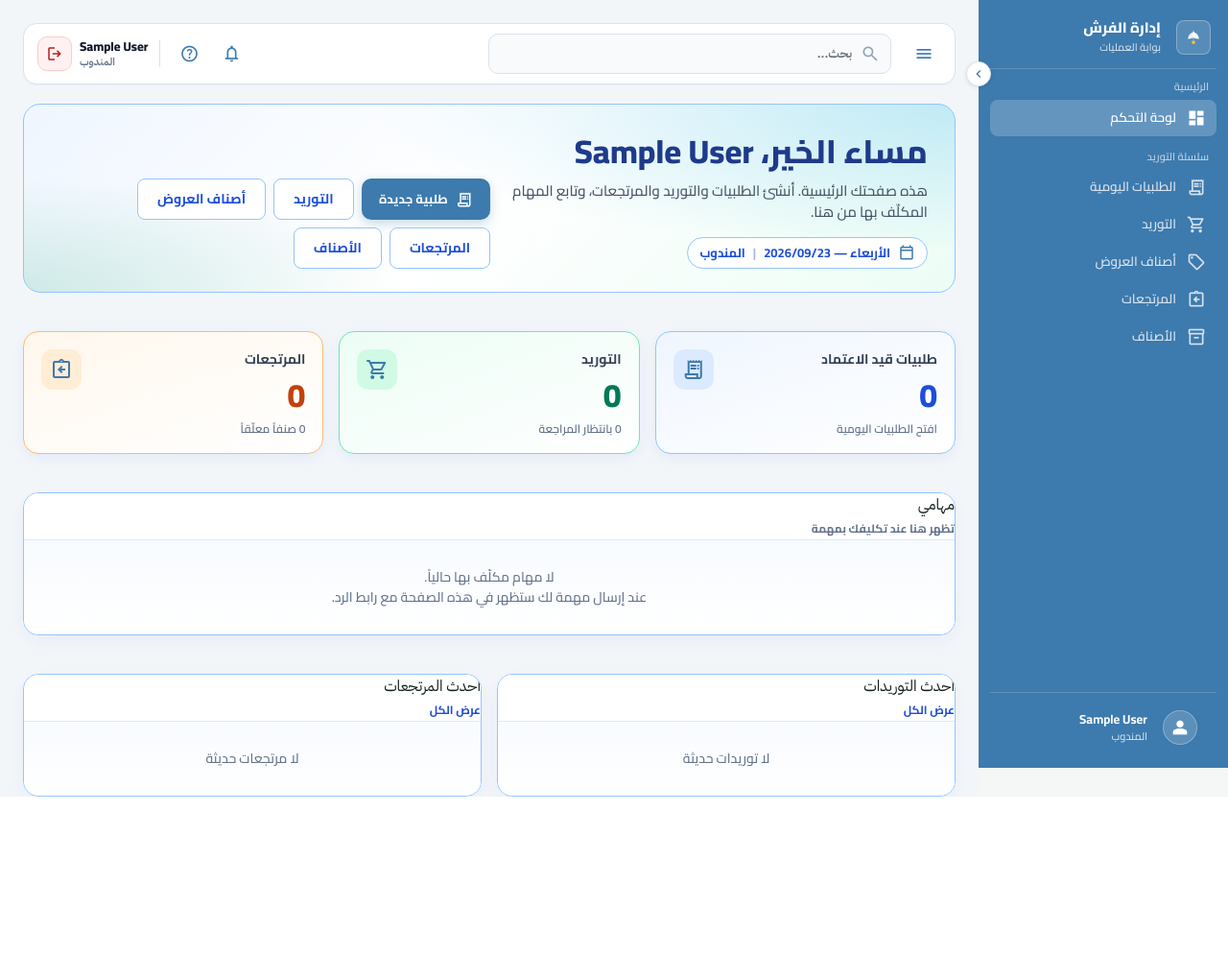
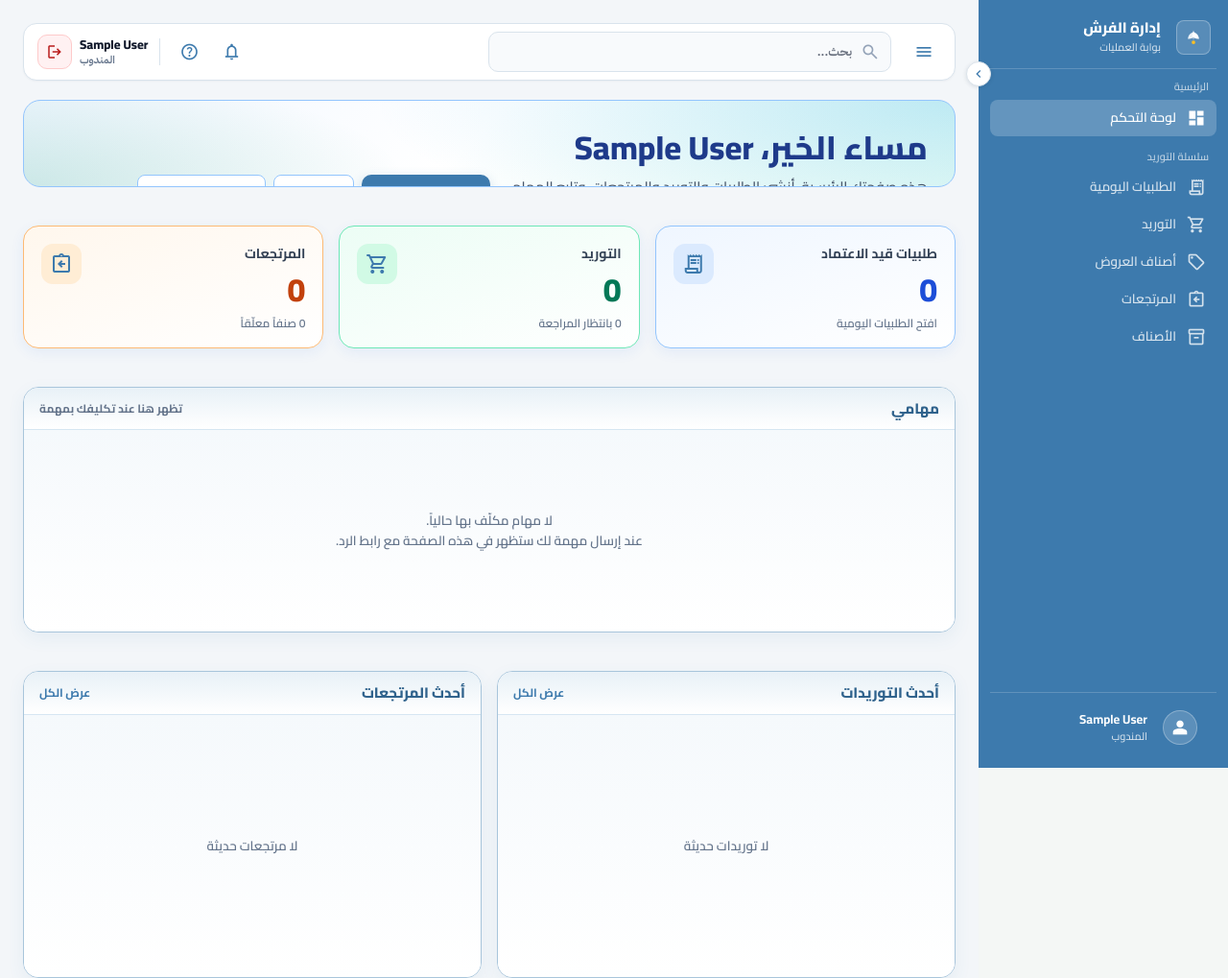
Before and after one commit to Haroon2030/fresh, a Django app: page / in a window 1280 px wide. Shown: the whole page at 96% size. Before the commit the page ends 830 px from the top, so only its background shows below. Run offline with Django 5.2, Linux system fonts and the light colour scheme; the visitor is signed in with stand-in values (Sample User, id 1); data comes from the database, SQL or seed files in the repository; data that the repository does not hold is empty; some libraries are stand-ins or nearby versions.

Commit message:
Refine dashboard list cards for clearer row layout and equal panel heights.
Co-authored-by: Cursor <cursoragent@cursor.com>

```diff
--- a/templates/ops/dashboard.html
+++ b/templates/ops/dashboard.html
@@ -98,34 +98,40 @@
     .kpi-slate .kpi-icon { background:#e0f2fe; color:#0284c7; }
     .kpi-slate .kpi-value { color:#0369a1; }
     .chart-panel {
-        border: 1px solid #93c5fd;
+        border: 1px solid #a8c5db;
         border-radius: 16px;
         background: #fff;
         overflow: hidden;
-        box-shadow: 0 6px 18px rgba(37,99,235,0.08);
+        box-shadow: 0 6px 18px rgba(61,122,173,0.08);
+        display: flex;
+        flex-direction: column;
+        height: 100%;
     }
     .chart-panel .panel-head {
-        padding: 14px 18px;
-        border-bottom: 1px solid #bfdbfe;
-        background: linear-gradient(135deg, #eff6ff, #ecfdf5);
+        padding: 12px 16px;
+        border-bottom: 1px solid #d6e6f2;
+        background: linear-gradient(180deg, #e8f1f7 0%, #ffffff 100%);
         display: flex;
         align-items: center;
         justify-content: space-between;
         gap: 10px;
+        flex-shrink: 0;
     }
     .chart-panel .panel-head h3 {
         font-family: 'Cairo', sans-serif;
-        font-size: 16px;
+        font-size: 15px;
         font-weight: 800;
-        color: #1e3a8a;
+        color: #2f628c;
+        margin: 0;
     }
     .chart-panel .panel-body {
         padding: 16px 18px 20px;
         height: 280px;
+        flex: 1;
         position: relative;
         background:
-            radial-gradient(420px 180px at 100% 0%, rgba(37,99,235,0.08), transparent 60%),
-            radial-gradient(360px 160px at 0% 100%, rgba(5,150,105,0.08), transparent 55%),
+            radial-gradient(420px 180px at 100% 0%, rgba(61,122,173,0.08), transparent 60%),
+            radial-gradient(360px 160px at 0% 100%, rgba(5,150,105,0.06), transparent 55%),
             #ffffff;
     }
     .chart-panel .panel-body canvas {
@@ -133,30 +139,151 @@
         height: 100% !important;
     }
     .dash-list {
-        border: 1px solid #93c5fd;
+        display: flex;
+        flex-direction: column;
+        height: 100%;
+        min-height: 320px;
+        border: 1px solid #a8c5db;
         border-radius: 16px;
         background: #fff;
         overflow: hidden;
-        box-shadow: 0 6px 18px rgba(37,99,235,0.06);
+        box-shadow: 0 6px 18px rgba(61, 122, 173, 0.08);
     }
-    .dash-list .row-item {
+    .dash-list.is-wide { min-height: 0; }
+    .dash-list-head {
         display: flex;
         align-items: center;
         justify-content: space-between;
-        gap: 12px;
+        gap: 10px;
         padding: 12px 16px;
-        border-bottom: 1px solid #eff6ff;
+        border-bottom: 1px solid #d6e6f2;
+        background: linear-gradient(180deg, #e8f1f7 0%, #ffffff 100%);
+        flex-shrink: 0;
+    }
+    .dash-list-head h3 {
+        margin: 0;
         font-family: 'Cairo', sans-serif;
+        font-size: 15px;
+        font-weight: 800;
+        color: #2f628c;
+        line-height: 1.3;
+    }
+    .dash-list-head a,
+    .dash-list-head .dash-list-link {
+        font-family: 'Cairo', sans-serif;
+        font-size: 12px;
+        font-weight: 700;
+        color: #3d7aad;
+        text-decoration: none;
+        white-space: nowrap;
+    }
+    .dash-list-head a:hover { color: #2f628c; text-decoration: underline; }
+    .dash-list-body {
+        flex: 1;
+        display: flex;
+        flex-direction: column;
+        min-height: 0;
+    }
+    .dash-list .row-item {
+        display: grid;
+        grid-template-columns: minmax(0, 1fr) auto;
+        align-items: center;
+        column-gap: 12px;
+        row-gap: 2px;
+        padding: 11px 16px;
+        border-bottom: 1px solid #eef4f8;
+        font-family: 'Cairo', sans-serif;
+        min-height: 56px;
+        text-decoration: none;
+        color: inherit;
     }
     .dash-list .row-item:last-child { border-bottom: 0; }
-    .dash-list .row-item:hover { background: #f0f9ff; }
+    .dash-list .row-item:hover { background: #f5f9fc; }
+    .dash-list .row-main {
+        min-width: 0;
+        display: flex;
+        flex-direction: column;
+        gap: 3px;
+    }
+    .dash-list .row-title {
+        font-size: 13.5px;
+        font-weight: 800;
+        color: #0f172a;
+        line-height: 1.35;
+        white-space: nowrap;
+        overflow: hidden;
+        text-overflow: ellipsis;
+    }
+    .dash-list .row-meta {
+        display: flex;
+        flex-wrap: wrap;
+        align-items: center;
+        gap: 4px 8px;
+        font-size: 11.5px;
+        font-weight: 600;
+        color: #64748b;
+        line-height: 1.35;
+        min-width: 0;
+    }
+    .dash-list .row-meta > span {
+        white-space: nowrap;
+        overflow: hidden;
+        text-overflow: ellipsis;
+        max-width: 100%;
+    }
+    .dash-list .row-meta .dot {
+        width: 3px;
+        height: 3px;
+        border-radius: 999px;
+        background: #94a3b8;
+        flex-shrink: 0;
+    }
+    .dash-list .row-side {
+        display: flex;
+        flex-direction: column;
+        align-items: flex-end;
+        justify-content: center;
+        gap: 4px;
+        flex-shrink: 0;
+    }
+    .dash-list .row-date {
+        font-size: 11px;
+        font-weight: 700;
+        color: #5a7a94;
+        white-space: nowrap;
+        direction: ltr;
+    }
+    .dash-list .status-chip {
+        flex-shrink: 0;
+    }
     .dash-empty {
+        flex: 1;
+        display: flex;
+        align-items: center;
+        justify-content: center;
         padding: 28px 16px;
         text-align: center;
         color: #64748b;
         font-family: 'Cairo', sans-serif;
-        font-size: 14px;
-        background: linear-gradient(180deg, #f8fbff, #fff);
+        font-size: 13.5px;
+        font-weight: 600;
+        line-height: 1.6;
+        background: linear-gradient(180deg, #f5f9fc, #fff);
+    }
+    .dash-empty a {
+        color: #3d7aad;
+        font-weight: 800;
+        text-decoration: none;
+    }
+    .dash-empty a:hover { text-decoration: underline; }
+    @media (min-width: 1280px) {
+        .dash-lists-row {
+            align-items: stretch;
+        }
+        .dash-lists-row > .dash-list,
+        .dash-lists-row > .chart-panel {
+            min-height: 340px;
+        }
     }
 </style>
 {% endblock %}
@@ -229,24 +356,27 @@
     </a>
 </section>
 
-<section class="dash-list mb-lg">
-    <div class="panel-head chart-panel" style="border:0;border-radius:0;border-bottom:1px solid #dbeafe">
+<section class="dash-list is-wide mb-lg">
+    <div class="dash-list-head">
         <h3>مهامي{% if stats.tasks_open %} ({{ stats.tasks_open }}){% endif %}</h3>
-        <span class="text-[12px] font-bold text-slate-500" style="font-family:'Cairo',sans-serif">تظهر هنا عند تكليفك بمهمة</span>
+        <span class="dash-list-link" style="color:#64748b;cursor:default">تظهر هنا عند تكليفك بمهمة</span>
     </div>
+    <div class="dash-list-body">
         {% for task in my_open_tasks %}
         <div class="row-item">
-        <div class="min-w-0">
-            <div class="font-bold text-[15px] text-slate-900 truncate">{{ task.title }}</div>
-            <div class="text-[12px] text-slate-500 mt-0.5">
-                {% if task.branch %}{{ task.branch }} · {% endif %}
-                {% if task.due_at %}استحقاق {{ task.due_at|date:"Y/m/d H:i" }}{% else %}بدون موعد{% endif %}
+            <div class="row-main">
+                <div class="row-title">{{ task.title }}</div>
+                <div class="row-meta">
+                    {% if task.branch %}<span>{{ task.branch }}</span><span class="dot" aria-hidden="true"></span>{% endif %}
+                    <span>{% if task.due_at %}استحقاق {{ task.due_at|date:"Y/m/d H:i" }}{% else %}بدون موعد{% endif %}</span>
                 </div>
                 {% if task.visit_details or task.description %}
-            <div class="text-[13px] text-slate-600 mt-1 line-clamp-2">{{ task.visit_details|default:task.description }}</div>
+                <div class="row-meta" style="margin-top:2px">
+                    <span style="white-space:normal;display:-webkit-box;-webkit-line-clamp:2;-webkit-box-orient:vertical;overflow:hidden">{{ task.visit_details|default:task.description }}</span>
+                </div>
                 {% endif %}
             </div>
-        <div class="flex flex-col items-end gap-2 shrink-0">
+            <div class="row-side">
                 {% if task.status == 'todo' %}
                 <span class="status-chip status-wait">انتظار</span>
                 {% elif task.status == 'in_progress' %}
@@ -256,7 +386,7 @@
                 {% endif %}
                 {% if task.public_token and task.status != 'pending_review' %}
                 <a href="{% if public_base_url %}{{ public_base_url }}{% url 'ops:task_public' task.public_token %}{% else %}{% url 'ops:task_public' task.public_token %}{% endif %}"
-               class="inline-flex items-center gap-1 px-3 py-1.5 rounded-lg bg-[#1d4ed8] text-white text-[12px] font-bold no-underline"
+                   class="inline-flex items-center gap-1 px-3 py-1.5 rounded-lg bg-[#3d7aad] text-white text-[12px] font-bold no-underline"
                    target="_blank" rel="noopener">
                     <span class="material-symbols-outlined text-[16px]">reply</span>
                     الرد بالمهمة
@@ -272,20 +402,23 @@
             عند إرسال مهمة لك ستظهر في هذه الصفحة مع رابط الرد.
         </div>
         {% endfor %}
+    </div>
 </section>
 
 <section class="grid grid-cols-1 xl:grid-cols-2 gap-md">
     <div class="dash-list">
-        <div class="panel-head chart-panel" style="border:0;border-radius:0;border-bottom:1px solid #dbeafe">
+        <div class="dash-list-head">
             <h3>أحدث التوريدات</h3>
-            <a href="{% url 'ops:supply' %}" class="text-[12px] font-bold text-[#1d4ed8]" style="font-family:'Cairo',sans-serif">عرض الكل</a>
+            <a href="{% url 'ops:supply' %}">عرض الكل</a>
         </div>
+        <div class="dash-list-body">
             {% for order in recent_supply %}
-        <a href="{% url 'ops:supply_detail' order.pk %}" class="row-item no-underline hover:no-underline">
-            <div class="min-w-0">
-                <div class="font-bold text-[14px] text-slate-900 truncate">{{ order.item_name }}</div>
-                <div class="text-[12px] text-slate-500 mt-0.5">{{ order.order_number }} · {{ order.created_at|date:"Y/m/d" }}</div>
+            <a href="{% url 'ops:supply_detail' order.pk %}" class="row-item">
+                <div class="row-main">
+                    <div class="row-title">{{ order.item_name }}</div>
+                    <div class="row-meta"><span dir="ltr">{{ order.order_number }}</span></div>
                 </div>
+                <div class="row-side">
                     {% if order.status == 'pending' %}
                     <span class="status-chip status-wait">انتظار</span>
                     {% elif order.status == 'completed' %}
@@ -293,22 +426,27 @@
                     {% else %}
                     <span class="status-chip status-bad">مرفوض</span>
                     {% endif %}
+                    <span class="row-date">{{ order.created_at|date:"Y/m/d" }}</span>
+                </div>
             </a>
             {% empty %}
             <div class="dash-empty">لا توريدات حديثة</div>
             {% endfor %}
         </div>
+    </div>
     <div class="dash-list">
-        <div class="panel-head chart-panel" style="border:0;border-radius:0;border-bottom:1px solid #dbeafe">
+        <div class="dash-list-head">
             <h3>أحدث المرتجعات</h3>
-            <a href="{% url 'ops:returns' %}" class="text-[12px] font-bold text-[#1d4ed8]" style="font-family:'Cairo',sans-serif">عرض الكل</a>
+            <a href="{% url 'ops:returns' %}">عرض الكل</a>
         </div>
+        <div class="dash-list-body">
             {% for batch in recent_returns %}
-        <a href="{% url 'ops:returns' %}?open={{ batch.pk }}" class="row-item no-underline hover:no-underline">
-            <div class="min-w-0">
-                <div class="font-bold text-[14px] text-slate-900 truncate">{{ batch.return_number }} · {{ batch.branch }}</div>
-                <div class="text-[12px] text-slate-500 mt-0.5">{{ batch.created_at|date:"Y/m/d" }}</div>
+            <a href="{% url 'ops:returns' %}?open={{ batch.pk }}" class="row-item">
+                <div class="row-main">
+                    <div class="row-title" dir="ltr">{{ batch.return_number }}</div>
+                    <div class="row-meta"><span>{{ batch.branch|default:"—" }}</span></div>
                 </div>
+                <div class="row-side">
                     {% with st=batch.display_status %}
                     {% if st == 'pending' %}
                     <span class="status-chip status-wait">انتظار</span>
@@ -320,10 +458,13 @@
                     <span class="status-chip status-wait">متعدد</span>
                     {% endif %}
                     {% endwith %}
+                    <span class="row-date">{{ batch.created_at|date:"Y/m/d" }}</span>
+                </div>
             </a>
             {% empty %}
             <div class="dash-empty">لا مرتجعات حديثة</div>
             {% endfor %}
+        </div>
     </div>
 </section>
 {% else %}
@@ -421,27 +562,31 @@
     </div>
 </section>
 
-<section class="grid grid-cols-1 xl:grid-cols-3 gap-md mb-lg">
+<section class="grid grid-cols-1 xl:grid-cols-3 gap-md mb-lg dash-lists-row">
     <div class="chart-panel">
         <div class="panel-head">
             <h3>توزيع المهام</h3>
-            <a href="{% url 'ops:tasks' %}" class="text-[12px] font-bold text-[#1d4ed8]" style="font-family:'Cairo',sans-serif">لوحة المهام</a>
+            <a href="{% url 'ops:tasks' %}" class="text-[12px] font-bold text-[#3d7aad]" style="font-family:'Cairo',sans-serif">لوحة المهام</a>
         </div>
         <div class="panel-body">
             <canvas id="tasksChart" aria-label="توزيع حالات المهام"></canvas>
         </div>
     </div>
     <div class="dash-list xl:col-span-1">
-        <div class="panel-head chart-panel" style="border:0;border-radius:0;border-bottom:1px solid #dbeafe">
+        <div class="dash-list-head">
             <h3>أحدث التوريدات</h3>
-            <a href="{% url 'ops:supply' %}" class="text-[12px] font-bold text-[#1d4ed8]" style="font-family:'Cairo',sans-serif">عرض الكل</a>
+            <a href="{% url 'ops:supply' %}">عرض الكل</a>
         </div>
+        <div class="dash-list-body">
             {% for order in recent_supply %}
-        <a href="{% url 'ops:supply_detail' order.pk %}" class="row-item no-underline hover:no-underline">
-            <div class="min-w-0">
-                <div class="font-bold text-[14px] text-slate-900 truncate">{{ order.item_name }}</div>
-                <div class="text-[12px] text-slate-500 mt-0.5">{{ order.order_number }} · {{ order.created_at|date:"Y/m/d" }}</div>
+            <a href="{% url 'ops:supply_detail' order.pk %}" class="row-item">
+                <div class="row-main">
+                    <div class="row-title">{{ order.item_name }}</div>
+                    <div class="row-meta">
+                        <span dir="ltr">{{ order.order_number }}</span>
                     </div>
+                </div>
+                <div class="row-side">
                     {% if order.status == 'pending' %}
                     <span class="status-chip status-wait">انتظار</span>
                     {% elif order.status == 'completed' %}
@@ -449,24 +594,33 @@
                     {% else %}
                     <span class="status-chip status-bad">مرفوض</span>
                     {% endif %}
+                    <span class="row-date">{{ order.created_at|date:"Y/m/d" }}</span>
+                </div>
             </a>
             {% empty %}
-        <div class="dash-empty">لا توريدات حديثة — <a href="{% url 'ops:supply' %}" class="text-[#1d4ed8] font-bold">أضف طلباً</a></div>
+            <div class="dash-empty">لا توريدات حديثة — <a href="{% url 'ops:supply' %}">أضف طلباً</a></div>
             {% endfor %}
         </div>
+    </div>
     <div class="dash-list xl:col-span-1">
-        <div class="panel-head chart-panel" style="border:0;border-radius:0;border-bottom:1px solid #dbeafe">
+        <div class="dash-list-head">
             <h3>أحدث المرتجعات</h3>
-            <a href="{% url 'ops:returns' %}" class="text-[12px] font-bold text-[#1d4ed8]" style="font-family:'Cairo',sans-serif">عرض الكل</a>
+            <a href="{% url 'ops:returns' %}">عرض الكل</a>
         </div>
+        <div class="dash-list-body">
             {% for batch in recent_returns %}
-        <a href="{% url 'ops:returns' %}?open={{ batch.pk }}" class="row-item no-underline hover:no-underline">
-            <div class="min-w-0">
-                <div class="font-bold text-[14px] text-slate-900 truncate">{{ batch.return_number }} · {{ batch.branch }}</div>
-                <div class="text-[12px] text-slate-500 mt-0.5">
-                    {{ batch.representative.display_name }} · {{ batch.items.all|length }} صنف · {{ batch.created_at|date:"Y/m/d" }}
+            <a href="{% url 'ops:returns' %}?open={{ batch.pk }}" class="row-item">
+                <div class="row-main">
+                    <div class="row-title" dir="ltr">{{ batch.return_number }}</div>
+                    <div class="row-meta">
+                        <span>{{ batch.branch|default:"—" }}</span>
+                        <span class="dot" aria-hidden="true"></span>
+                        <span>{{ batch.representative.display_name }}</span>
+                        <span class="dot" aria-hidden="true"></span>
+                        <span>{{ batch.items.all|length }} صنف</span>
                     </div>
                 </div>
+                <div class="row-side">
                     {% with st=batch.display_status %}
                     {% if st == 'pending' %}
                     <span class="status-chip status-wait">انتظار</span>
@@ -478,28 +632,36 @@
                     <span class="status-chip status-wait">متعدد</span>
                     {% endif %}
                     {% endwith %}
+                    <span class="row-date">{{ batch.created_at|date:"Y/m/d" }}</span>
+                </div>
             </a>
             {% empty %}
-        <div class="dash-empty">لا مرتجعات حديثة — <a href="{% url 'ops:returns' %}" class="text-[#1d4ed8] font-bold">أضف مرتجعاً</a></div>
+            <div class="dash-empty">لا مرتجعات حديثة — <a href="{% url 'ops:returns' %}">أضف مرتجعاً</a></div>
             {% endfor %}
+        </div>
     </div>
 </section>
 
 <section class="grid grid-cols-1 gap-md">
-    <div class="dash-list">
-        <div class="panel-head chart-panel" style="border:0;border-radius:0;border-bottom:1px solid #dbeafe">
+    <div class="dash-list is-wide">
+        <div class="dash-list-head">
             <h3>أحدث المهام</h3>
-            <a href="{% url 'ops:tasks' %}" class="text-[12px] font-bold text-[#1d4ed8]" style="font-family:'Cairo',sans-serif">لوحة المهام</a>
+            <a href="{% url 'ops:tasks' %}">لوحة المهام</a>
         </div>
+        <div class="dash-list-body">
             {% for task in recent_tasks %}
-        <a href="{% url 'ops:tasks' %}" class="row-item no-underline hover:no-underline">
-            <div class="min-w-0">
-                <div class="font-bold text-[14px] text-slate-900 truncate">{{ task.title }}</div>
-                <div class="text-[12px] text-slate-500 mt-0.5">
-                    {% if task.assigned_to %}{{ task.assigned_to.display_name }}{% else %}غير معيّن{% endif %}
-                    · {{ task.created_at|date:"Y/m/d" }}
+            <a href="{% url 'ops:tasks' %}" class="row-item">
+                <div class="row-main">
+                    <div class="row-title">{{ task.title }}</div>
+                    <div class="row-meta">
+                        <span>{% if task.assigned_to %}{{ task.assigned_to.display_name }}{% else %}غير معيّن{% endif %}</span>
+                        {% if task.branch %}
+                        <span class="dot" aria-hidden="true"></span>
+                        <span>{{ task.branch }}</span>
+                        {% endif %}
                     </div>
                 </div>
+                <div class="row-side">
                     {% if task.status == 'todo' %}
                     <span class="status-chip status-wait">انتظار</span>
                     {% elif task.status == 'in_progress' %}
@@ -507,10 +669,13 @@
                     {% else %}
                     <span class="status-chip status-ok">مكتمل</span>
                     {% endif %}
+                    <span class="row-date">{{ task.created_at|date:"Y/m/d" }}</span>
+                </div>
             </a>
             {% empty %}
-        <div class="dash-empty">لا مهام حديثة — <a href="{% url 'ops:tasks' %}" class="text-[#1d4ed8] font-bold">أضف مهمة</a></div>
+            <div class="dash-empty">لا مهام حديثة — <a href="{% url 'ops:tasks' %}">أضف مهمة</a></div>
             {% endfor %}
+        </div>
     </div>
 </section>
 
```
Lines whose indentation alone changed are shown as unchanged.
